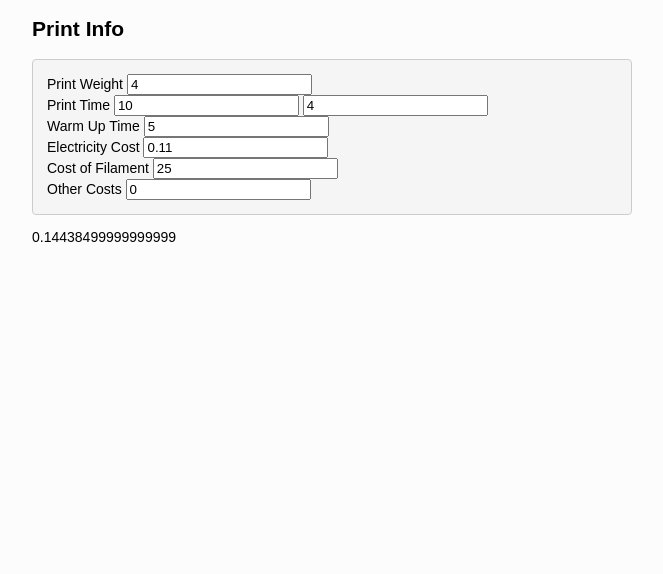
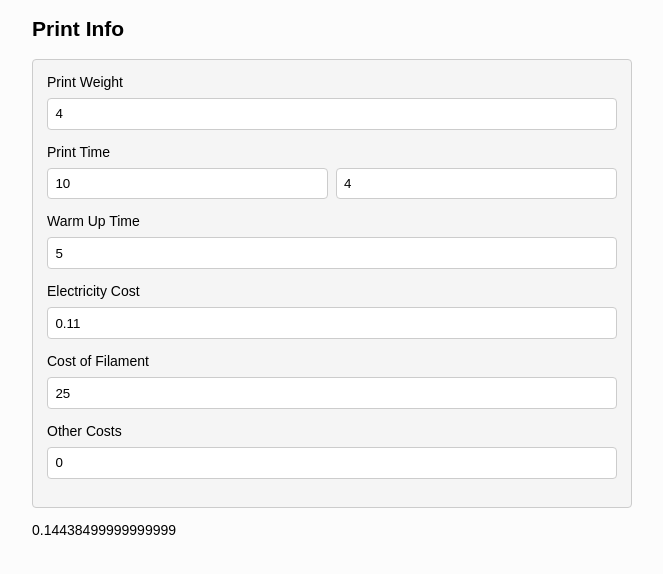
Before and after one commit to willuhmjs/printstimate, a SvelteKit app: page / in a window 1280 px wide. Shown: the top 574 px of the page, without its empty margins (308-971 px from the left). Built offline with nearby package versions, Linux system fonts and the light colour scheme.

Commit message:
feat: style the box

```diff
--- a/src/routes/+page.svelte
+++ b/src/routes/+page.svelte
@@ -28,31 +28,72 @@
 
 <main>
 	<Box title="Print Info">
-		<div>
+		<div class="inputItem">
 			<label for="amountInGrams">Print Weight</label>
+			<br>
+			<div class="inputContent">
 				<input id="amountInGrams" type="number" bind:value={conditions.amountInGrams} />
 			</div>
-		<div>
+		</div>
+		<div class="inputItem">
 			<label for="printTime">Print Time</label>
+			<br>
+			<div class="inputContent">
 				<input class="printTime" type="number" bind:value={printTimeHours} />
 				<input class="printTime" type="number" bind:value={printTimeMinutes} />
 			</div>
-		<div>
+		</div>
+		<div class="inputItem">
 			<label for="warmupTime">Warm Up Time</label>
+			<br>
+			<div class="inputContent">
 				<input id="warmupTime" type="number" bind:value={conditions.warmupTime} />
 			</div>
-		<div>
+		</div>
+		<div class="inputItem">
 			<label for="electricityCost">Electricity Cost</label>
+			<br>
+			<div class="inputContent">
 				<input id="electricityCost" type="number" bind:value={conditions.electricityCost} />
 			</div>
-		<div>
+		</div>
+		<div class="inputItem">
 			<label for="costOfFilament">Cost of Filament</label>
+			<br>
+			<div class="inputContent">
 				<input id="costOfFilament" type="number" bind:value={conditions.costOfFilament} />
 			</div>
-		<div>
+		</div>
+		<div class="inputItem">
 			<label for="otherCosts">Other Costs</label>
+			<br>
+			<div class="inputContent">
 				<input id="otherCosts" type="number" bind:value={conditions.otherCosts} />
+			</div>
 		</div>
 	</Box>
 	{estimateCost(conditions, printer)}
 </main>
+<style>
+	.inputContent {
+		display: flex;
+		flex-direction: row;
+	}
+
+	.inputContent input {
+		flex: 1;
+		padding: 1ch;
+		border: 1px solid #ccc;
+		border-radius: 4px;
+		margin-top: 0.6em;
+	}
+
+	.inputContent input:nth-child(2) {
+		margin-left: 1ch;
+	}
+
+	.inputItem {
+		margin-bottom: 1em;
+	}
+
+</style>
```
Lines whose indentation alone changed are shown as unchanged.
